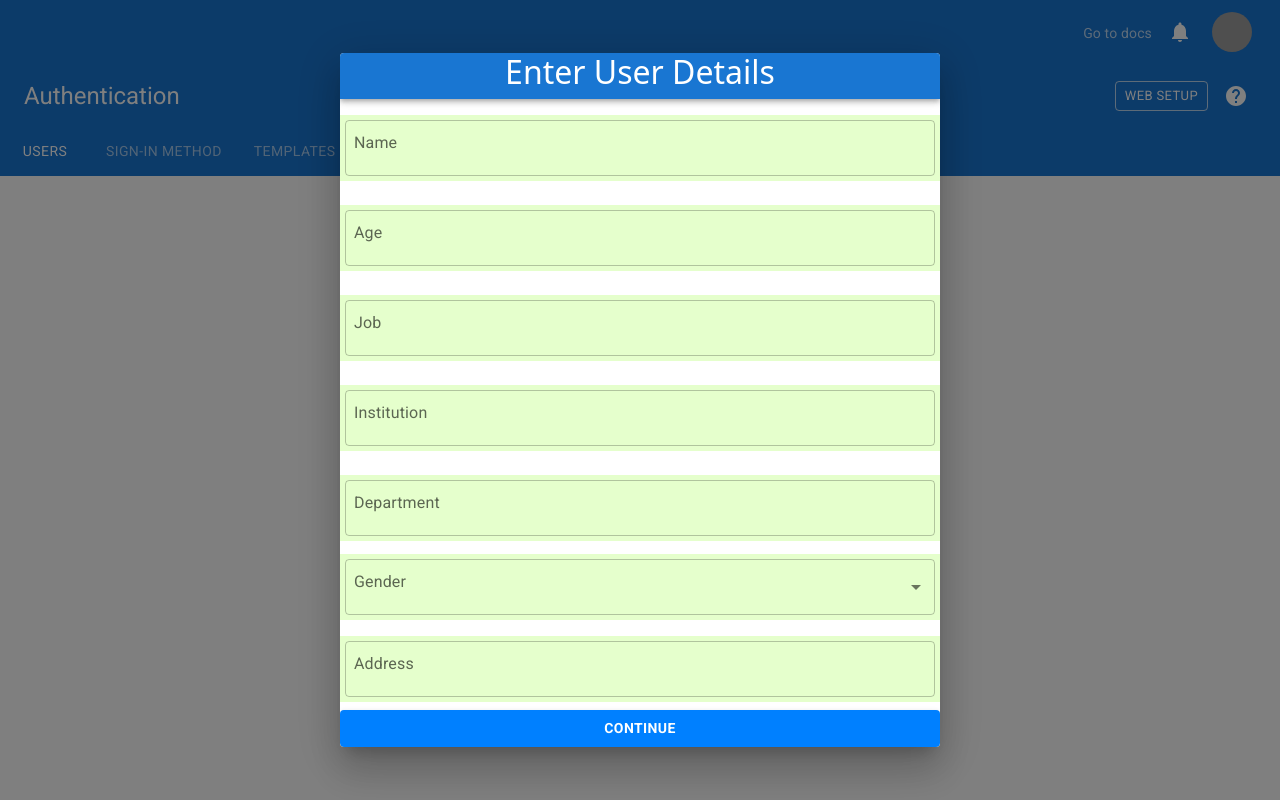
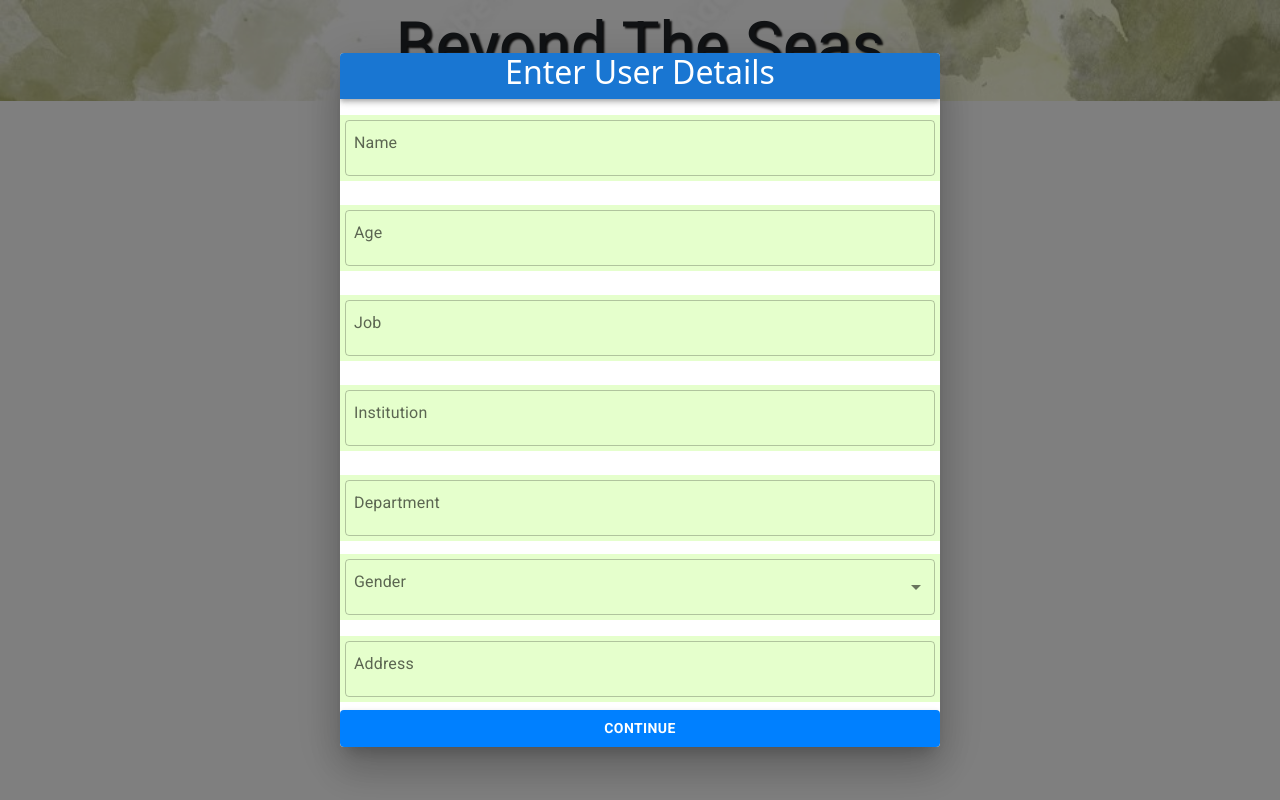
Before and after one commit to kayanika/BeyondTheSeas, a React (Create React App) app in the folder client/: page /api/user/user-form in a window 1280 px wide. Built offline with nearby package versions, Linux system fonts and the light colour scheme; grey boxes are pictures that could not be loaded.

Commit message:
upto done

```diff
--- a/client/src/App.jsx
+++ b/client/src/App.jsx
@@ -46,13 +46,10 @@ const App = () => {
 
 
 
-            <Route path="/api/user/form-user-details:userID" element={<FormUserDetails />} />
-            <Route path="/api/user/form-academic-details:userID" element={<FormAcademicDetails />} />
+
 
             <Route path="/api/user/user-form" element={<UserForm />} />
             <Route path="/api/user/social-icons" element={<SocialIcons />} />
-            <Route path="/api/user/success" element={<Success />} />
-            <Route path="/api/user/confirm" element={<Confirm />} />
 
 
 
--- a/client/src/routes/Confirm.jsx
+++ b/client/src/routes/Confirm.jsx
@@ -4,6 +4,7 @@ import AppBar from '@mui/material/AppBar';
 import { ThemeProvider, createTheme } from '@mui/material/styles'; // Correct import
 import { List, ListItem, ListItemText } from '@mui/material/';
 import Button from '@mui/material/Button';
+import Header from "./Header";
 
 const theme = createTheme();
 
@@ -35,13 +36,20 @@ handleChange = name => event => {
     return (
       <ThemeProvider theme={theme}>
       <React.Fragment>
+      <div className="home-analysis-container">
+        <Header/>
 
           <Dialog
             open
             fullWidth
             maxWidth='sm'
           >
-            <AppBar title="Confirm User Data" />
+            <AppBar  position="static" style={{ display: 'flex', justifyContent: 'center', alignItems: 'center' ,color:'#ffffff'}}>
+            <h2>Confirm Data</h2>
+
+
+
+          </AppBar>
             <List>
               <ListItem>
                 <ListItemText primary="Name" secondary={name} />
@@ -86,14 +94,25 @@ handleChange = name => event => {
               color="secondary"
               variant="contained"
               onClick={this.back}
+              style={{
+                backgroundColor: '#66B2FF',
+                fontWeight: 'bold',
+                // Make the button text bold
+              }}
             >Back</Button>
 
             <Button
               color="primary"
               variant="contained"
               onClick={this.continue}
+              style={{
+                backgroundColor: '#0080FF',
+                fontWeight: 'bold',
+                // Make the button text bold
+              }}
             >Confirm & Continue</Button>
           </Dialog>
+          </div>
         </React.Fragment>
       </ThemeProvider>
     );
--- a/client/src/routes/FormAcademicDetails.jsx
+++ b/client/src/routes/FormAcademicDetails.jsx
@@ -4,11 +4,11 @@ import AppBar from '@mui/material/AppBar';
 import { ThemeProvider, createTheme } from '@mui/material/styles';
 import TextField from '@mui/material/TextField';
 import Button from '@mui/material/Button';
-import img from "../images/background4.jpg";
+import img from "../images/th.jpg";
 import Select from '@mui/material/Select';
 import MenuItem from '@mui/material/MenuItem';
 import { useNavigate } from "react-router-dom";
-import header from "../components/header";
+import Header from "./Header";
 
 
 
@@ -45,16 +45,19 @@ handleChange = name => event => {
   };
 
   render() {
-    const { values } = this.state;
+    const { values } = this.props;
 
     return (
       <ThemeProvider theme={theme}>
         <React.Fragment>
         <div className="home-analysis-container">
-        <header2/>
+        <Header/>
+
+
+
 
         <Dialog open fullWidth maxWidth='sm'>
-          <AppBar  position="static" style={{ display: 'flex', justifyContent: 'center', alignItems: 'center' ,color:'#99FF33'}}>
+          <AppBar  position="static" style={{ display: 'flex', justifyContent: 'center', alignItems: 'center' ,color:'#ffffff'}}>
             <h2>Enter Academic Details</h2>
 
 
@@ -130,7 +133,7 @@ handleChange = name => event => {
               variant="contained"
               onClick={this.back}
               style={{
-                backgroundColor: '#B2FF66',
+                backgroundColor: '#66B2FF',
                 fontWeight: 'bold',
               }}
             >Back</Button>
--- a/client/src/routes/FormUserDetails.jsx
+++ b/client/src/routes/FormUserDetails.jsx
@@ -44,11 +44,13 @@ handleChange = name => event => {
 
     return (
       <ThemeProvider theme={theme}>
+
         <React.Fragment>
         <div className="home-analysis-container">
         <Header/>
 
         <Dialog open fullWidth maxWidth='sm'>
+
           <AppBar  position="static" style={{ display: 'flex', justifyContent: 'center', alignItems: 'center' }}>
             <h2>Enter User Details</h2>
 
--- a/client/src/routes/Header.js
+++ /dev/null
@@ -1,121 +0,0 @@
-import * as React from 'react';
-import PropTypes from 'prop-types';
-import AppBar from '@mui/material/AppBar';
-import Avatar from '@mui/material/Avatar';
-import Button from '@mui/material/Button';
-import Grid from '@mui/material/Grid';
-import HelpIcon from '@mui/icons-material/Help';
-import IconButton from '@mui/material/IconButton';
-import Link from '@mui/material/Link';
-import MenuIcon from '@mui/icons-material/Menu';
-import NotificationsIcon from '@mui/icons-material/Notifications';
-import Tab from '@mui/material/Tab';
-import Tabs from '@mui/material/Tabs';
-import Toolbar from '@mui/material/Toolbar';
-import Tooltip from '@mui/material/Tooltip';
-import Typography from '@mui/material/Typography';
-
-const lightColor = 'rgba(255, 255, 255, 0.7)';
-
-function Header(props) {
-  const { onDrawerToggle } = props;
-
-  return (
-    <React.Fragment>
-      <AppBar color="primary" position="sticky" elevation={0}>
-        <Toolbar>
-          <Grid container spacing={1} alignItems="center">
-            <Grid sx={{ display: { sm: 'none', xs: 'block' } }} item>
-              <IconButton
-                color="inherit"
-                aria-label="open drawer"
-                onClick={onDrawerToggle}
-                edge="start"
-              >
-                <MenuIcon />
-              </IconButton>
-            </Grid>
-            <Grid item xs />
-            <Grid item>
-              <Link
-                href="/"
-                variant="body2"
-                sx={{
-                  textDecoration: 'none',
-                  color: lightColor,
-                  '&:hover': {
-                    color: 'common.white',
-                  },
-                }}
-                rel="noopener noreferrer"
-                target="_blank"
-              >
-                Go to docs
-              </Link>
-            </Grid>
-            <Grid item>
-              <Tooltip title="Alerts • No alerts">
-                <IconButton color="inherit">
-                  <NotificationsIcon />
-                </IconButton>
-              </Tooltip>
-            </Grid>
-            <Grid item>
-              <IconButton color="inherit" sx={{ p: 0.5 }}>
-                <Avatar src="/static/images/avatar/1.jpg" alt="My Avatar" />
-              </IconButton>
-            </Grid>
-          </Grid>
-        </Toolbar>
-      </AppBar>
-      <AppBar
-        component="div"
-        color="primary"
-        position="static"
-        elevation={0}
-        sx={{ zIndex: 0 }}
-      >
-        <Toolbar>
-          <Grid container alignItems="center" spacing={1}>
-            <Grid item xs>
-              <Typography color="inherit" variant="h5" component="h1">
-                Authentication
-              </Typography>
-            </Grid>
-            <Grid item>
-              <Button
-                sx={{ borderColor: lightColor }}
-                variant="outlined"
-                color="inherit"
-                size="small"
-              >
-                Web setup
-              </Button>
-            </Grid>
-            <Grid item>
-              <Tooltip title="Help">
-                <IconButton color="inherit">
-                  <HelpIcon />
-                </IconButton>
-              </Tooltip>
-            </Grid>
-          </Grid>
-        </Toolbar>
-      </AppBar>
-      <AppBar component="div" position="static" elevation={0} sx={{ zIndex: 0 }}>
-        <Tabs value={0} textColor="inherit">
-          <Tab label="Users" />
-          <Tab label="Sign-in method" />
-          <Tab label="Templates" />
-          <Tab label="Usage" />
-        </Tabs>
-      </AppBar>
-    </React.Fragment>
-  );
-}
-
-Header.propTypes = {
-  onDrawerToggle: PropTypes.func.isRequired,
-};
-
-export default Header;
--- /dev/null
+++ b/client/src/routes/Header.jsx
@@ -0,0 +1,21 @@
+import React from 'react'
+import logo from '../images/headerAnalysis.png';
+
+const Header = () => {
+    return (
+      // <div className="home-analysis-container">
+      <header className="bg-bottle-green py-2">
+      <div className="container text-center">
+
+        <h1 className="text-dark display-3 font-bold" style={{ fontFamily: 'Roboto, sans-serif', textShadow: '2px 2px 2px rgba(0, 0, 0, 0.9)', color: '#4C9' ,marginTop:'20'}}>
+          Beyond The Seas
+        </h1>
+
+      </div>
+    </header>
+    // </div>
+
+      );
+}
+
+export default Header
--- a/client/src/routes/Login.jsx
+++ b/client/src/routes/Login.jsx
@@ -100,7 +100,7 @@ export default function Login() {
       <Typography
         variant="h3"
         className="text-dark display-4"
-        style={{ color: '#8A9A5B', fontStyle: 'italic', marginTop: '60px' }}
+        style={{ color: '#8A9A5B', fontStyle: 'Roboto, sans-serif', marginTop: '60px' }}
       >
         Welcome! Explore the world of Education with Us.
       </Typography>
--- a/client/src/routes/Success.jsx
+++ b/client/src/routes/Success.jsx
@@ -1,9 +1,13 @@
 import React, { Component } from 'react';
 import Dialog from '@mui/material/Dialog';
 import AppBar from '@mui/material/AppBar';
-import { ThemeProvider as MuiThemeProvider } from '@mui/material/styles';
+import { ThemeProvider, createTheme } from '@mui/material/styles'; // Correct import
+
+const theme = createTheme();
 
 export class Success extends Component {
+
+
   continue = e => {
     e.preventDefault();
     // PROCESS FORM //
@@ -17,7 +21,7 @@ export class Success extends Component {
 
   render() {
     return (
-      <MuiThemeProvider>
+      <ThemeProvider theme={theme}>
         <>
           <Dialog
             open
@@ -26,10 +30,10 @@ export class Success extends Component {
           >
             <AppBar title="Success" />
             <h1>Thank You For Your Submission</h1>
-            <p>You will get an email with further instructions.</p>
+            <p>You will get an update of your information in Your Profile.</p>
           </Dialog>
         </>
-      </MuiThemeProvider>
+      </ThemeProvider>
     );
   }
 }
--- a/client/src/routes/UserForm.jsx
+++ b/client/src/routes/UserForm.jsx
@@ -80,6 +80,7 @@ export class UserForm extends Component {
         );
       case 4:
         return <Success />;
+
       default:
         (console.log('This is a multi-step form built with React.'))
     }
```
Also changed, not shown: client/src/images/105759.png (added), client/src/images/th.jpg (added).
